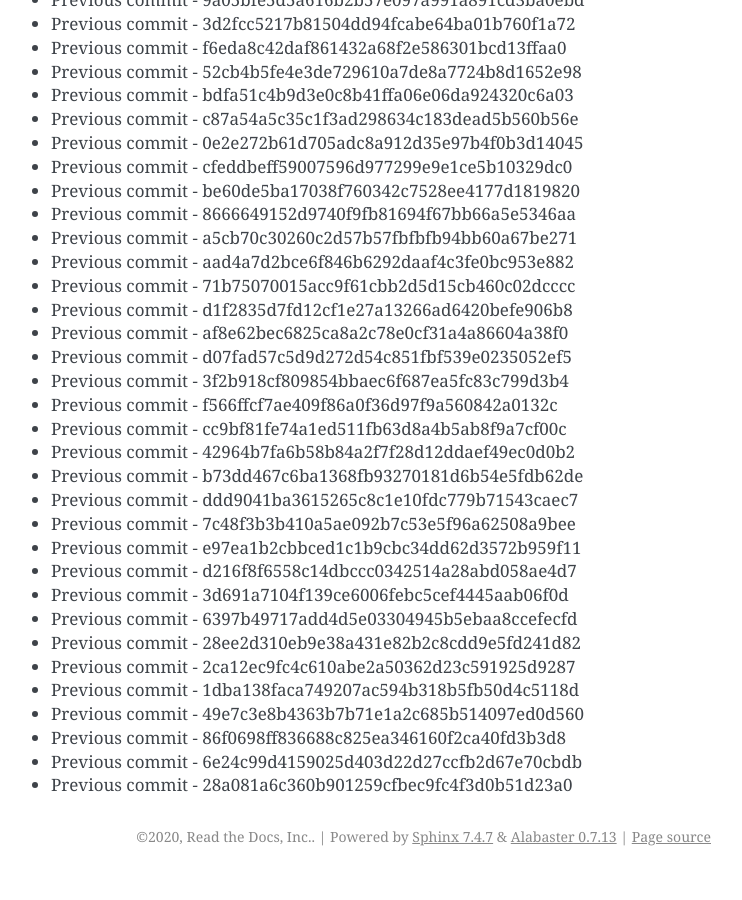
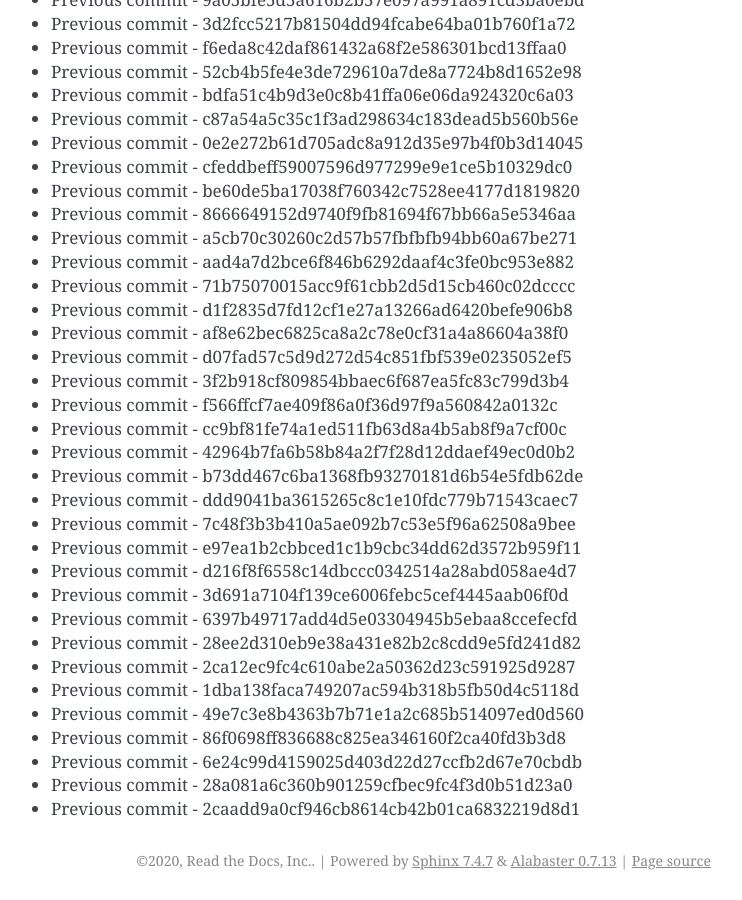
Before and after one commit to readthedocs/rtd-git-stresstest, a Sphinx documentation site: the page built from docs/updates.rst, in a window 1280 px wide and 900 px high, scrolled down 18503 px. Shown: the whole window, without its empty margins (399-1141 px from the left). Built offline with Sphinx 7.4.7, drawn with Linux system fonts in a browser that asks for light colours; before the commit the page ends 19379 px from its top, so only the background shows below that.

Commit message:
Generating commit from previous: 2caadd9a0cf946cb8614cb42b01ca6832219d8d1

```diff
--- a/docs/updates.rst
+++ b/docs/updates.rst
@@ -809,3 +809,4 @@ It can be tested for any performance characteristics.
 * Previous commit - 86f0698ff836688c825ea346160f2ca40fd3b3d8
 * Previous commit - 6e24c99d4159025d403d22d27ccfb2d67e70cbdb
 * Previous commit - 28a081a6c360b901259cfbec9fc4f3d0b51d23a0
+* Previous commit - 2caadd9a0cf946cb8614cb42b01ca6832219d8d1
```
